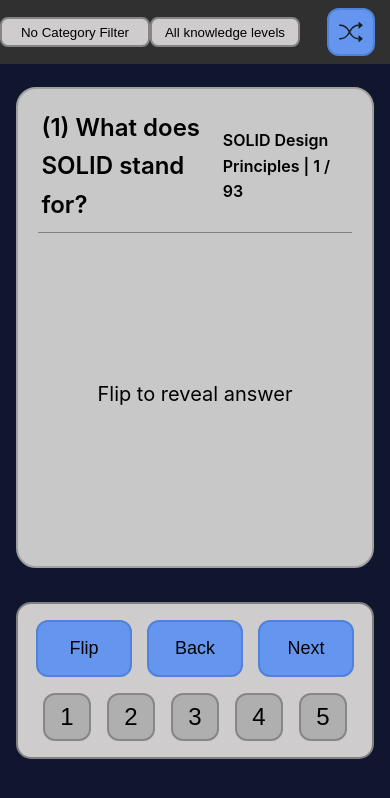
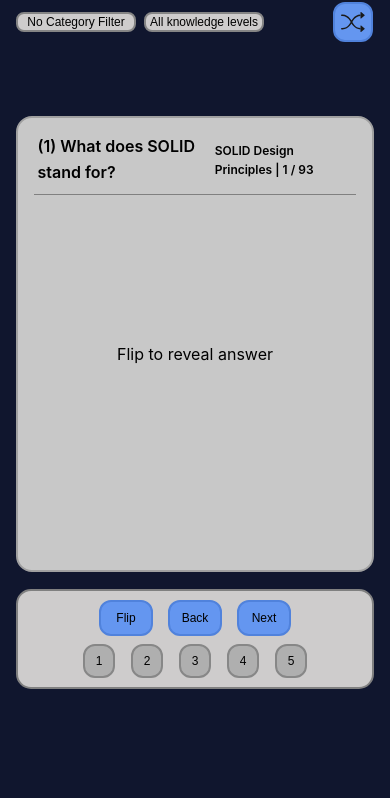
Before and after one commit to Justinn253/Flashcards-Prep, a React app: page / in a window 390 px wide. Shown: the top 798 px of the page. Built offline with nearby package versions, Linux system fonts and the light colour scheme; the HTML template or start-up script is replaced by a standard one.

Commit message:
changes for mobile

```diff
--- a/src/App.tsx
+++ b/src/App.tsx
@@ -153,7 +153,9 @@ function App() {
   return (
     <>
       <header className='page-header'>
-        <section className='header-filter-section' id='header-filter-section'>
+        <section className='header-fix'>
+          <div className='header-all'>
+            <div className='header-filter-section' id='header-filter-section'>
               <select className='filter-select' onChange={(e) => filterQuestions(e, 'category')} title='Filter by Category' id='category-filter'>
                 <option value="none">No Category Filter</option>
                 <option value="fundamentals">Fundamentals</option>
@@ -168,12 +170,13 @@ function App() {
                 <option value="2">2's and below</option>
                 <option value="1">Only 1's</option>
               </select>
-        </section>
-        <section className='header-buttons-section' id='header-buttons-section'>
+            </div>
+            <div className='header-buttons-section' id='header-buttons-section'>
               <button className='header-button' onClick={randomizeQuestions} title='Randomize Questions'><BsShuffle size = '24'/></button>
               {/* <button className='card'>Style Tester</button> */}
+            </div>
+          </div>
         </section>
-
       </header>
       <main className="main-container">
         <section id='sidebar-section'>
--- a/src/components/flashcard/Flashcard.css
+++ b/src/components/flashcard/Flashcard.css
@@ -22,6 +22,20 @@
     background-color: var(--component-color-click);
     border: 2px solid var(--component-color-border-click);
   }
+}
+
+.title-container {
+  display: flex;
+  justify-content: space-between;
+  align-items: center;
+  margin: 0 1vw 0 1vw;
+  font-weight: 600;
+  font-size: 24px;
+}
+
+.line-break {
+  margin: 1vh 0 1vh 0;
+  border-top: 1px solid gray;
 }
 
 .flash-subject {
@@ -56,5 +70,15 @@
 @media (max-width: 1000px) {
   .flash-container {
     min-height: 420px;
+    font-size: 16px;
+  }
+  .flash-title {
+    font-size: 16px;
+  }
+  .flash-subject {
+    font-size: 12px;
+  }
+  .flash-content {
+    font-size: 14px;
   }
 }
--- a/src/components/lower-buttons/LowerButtons.css
+++ b/src/components/lower-buttons/LowerButtons.css
@@ -2,7 +2,7 @@
   display: flex;
   justify-content: center;
   align-items: center;
-  height: auto;
+  height: 64px;
   width: auto;
   margin-top: 4vh;
   padding: 1rem;
@@ -96,8 +96,8 @@
 
   }
   .action-button {
-    min-height: 48px;
-    min-width: 96px;
+    height: 48px;
+    width: 96px;
   }
   .rating-button {
     min-height: 32px;
@@ -108,7 +108,8 @@
 @media (max-width: 1000px) {
   .lower-buttons-container {
     flex-flow: column-reverse;
-    gap: 1rem;
+    gap: 0.5rem;
+    margin-top: 2vh;
   }
   .ratings-container {
     justify-content: center;
@@ -117,11 +118,13 @@
     justify-content: center;
   }
   .action-button {
-    min-height: 32px;
-    min-width: 96px;
+    height: 16px;
+    width: 54px;
+    font-size: 12px;
   }
   .rating-button {
-    min-height: 32px;
-    min-width: 48px;
+    min-height: 16px;
+    min-width: 32px;
+    font-size: 12px;
   }
 }
--- a/src/index.css
+++ b/src/index.css
@@ -74,13 +74,25 @@ body {
 }
 
 .page-header {
-  position: fixed;
   display: flex;
   justify-content: space-between;
   align-items: center;
   height: 64px;
   width: 100%;
-  background-color: rgb(48, 48, 48);
+}
+
+.header-fix {
+  position: fixed;
+  display: inline-block;
+  height: 64px;
+  width: 100%;
+}
+
+.header-all {
+  display: flex;
+  justify-content: space-between;
+  align-items: center;
+  height: 100%;
 }
 
 .page-footer {
@@ -98,26 +110,16 @@ body {
   flex-direction: row;
   height: 85vh;
   width: auto;
-  padding: 64px 4vw 0 4vw;
+  padding: 0 4vw 0 4vw;
   gap: 2rem;
-}
-
-.title-container {
-  display: flex;
-  justify-content: space-between;
-  align-items: center;
-  margin: 0 1vw 0 1vw;
-  font-weight: 600;
-  font-size: 24px;
-}
-
-.line-break {
-  margin: 1vh 0 1vh 0;
-  border-top: 1px solid gray;
+  box-sizing: border-box;
 }
 
 .filter-select {
   appearance: none;
+  display: flex;
+  justify-content: center;
+  align-items: center;
   min-width: 150px;
   min-height: 30px;
   background-color: rgb(206, 204, 204);
@@ -131,10 +133,11 @@ body {
 
 .header-filter-section {
   display: flex;
-  justify-content: space-evenly;
+  justify-content: flex-start;
   align-items: center;
   height: 100%;
-  width: 40%;
+  width: 80%;
+  padding-left: 1rem;
 }
 
 .header-buttons-section {
@@ -187,4 +190,22 @@ body {
   .main-container {
     gap: 0;
   }
+  .page-header {
+    height: 44px;
+  }
+  .header-fix {
+    height: 44px;
+  }
+  .header-button {
+    height: 2.5rem;
+    width: 2.5rem;
+  }
+  .filter-select {
+    min-width: 120px;
+    min-height: 20px;
+    font-size: 12px;
+  }
+  .header-filter-section {
+    gap: 8px;
+  }
 }
```
Lines whose indentation alone changed are shown as unchanged.
